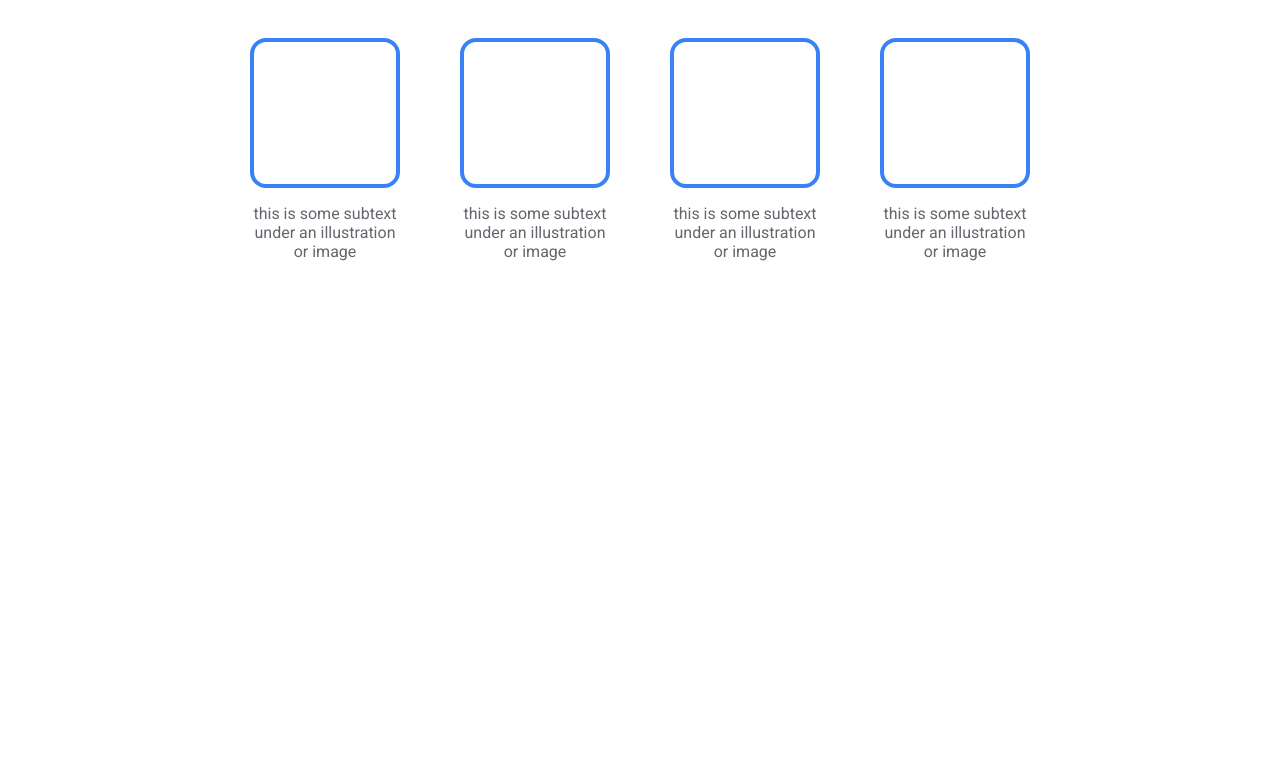
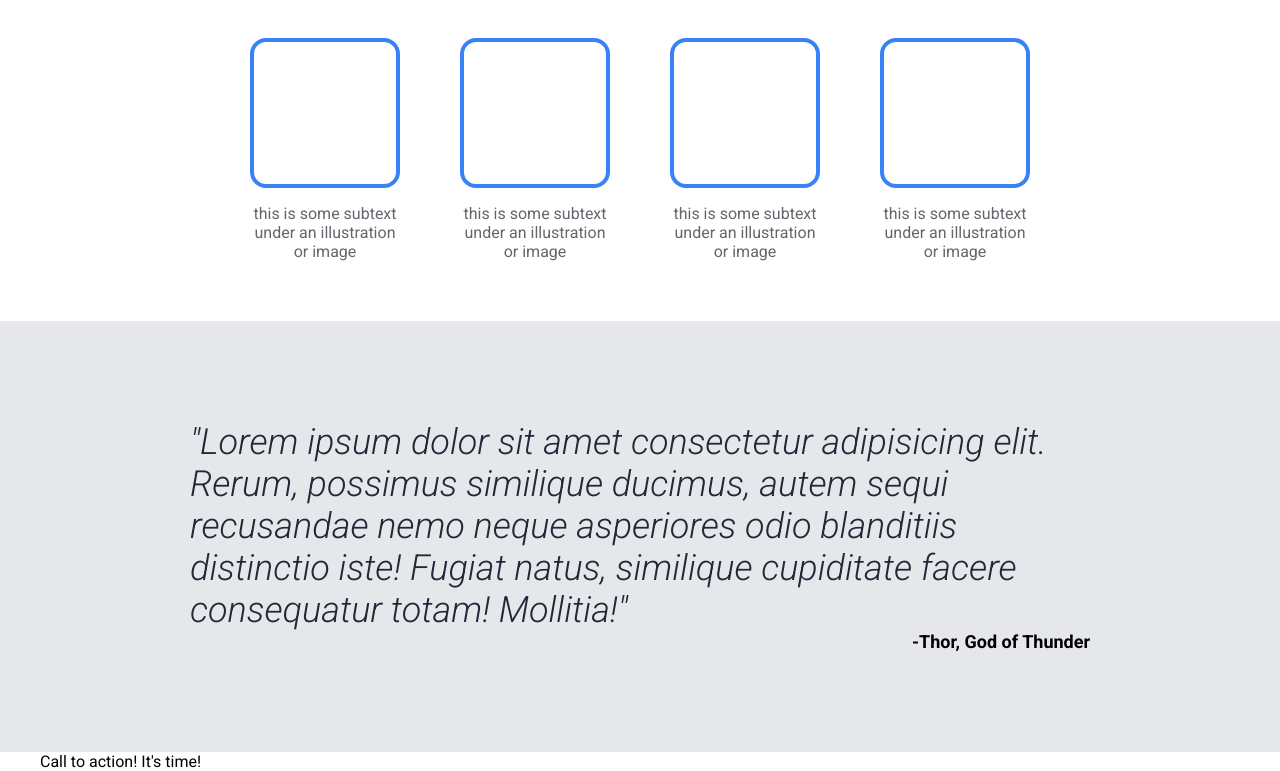
Before and after one commit to Jaylonnet/odin-css-landing-page, a plain HTML site: page index.html in a window 1280 px wide. Shown: the part 545-1316 px from the top of the page. Before the commit the page ends 866 px from the top, so only its background shows below. Drawn offline with Linux system fonts and the light colour scheme.

Commit message:
Testiomnial section complete

```diff
--- a/css/style.css
+++ b/css/style.css
@@ -129,3 +129,24 @@ li {
     border-radius: 16px;
     margin-bottom: 16px;
 }
+
+.testimonial {
+    background: #E5E7EB;
+}
+
+.testimonial-wrapper {
+    padding: 100px 150px;
+}
+
+.testimonial-quote {
+    font-size: 36px;
+    color: #1F2937;
+    font-style: italic;
+    font-weight: 300;
+}
+
+.testimonial-author {
+    text-align: right;
+    font-weight: 700;
+    font-size: 18px;
+}
--- a/index.html
+++ b/index.html
@@ -8,7 +8,7 @@
     <link rel="stylesheet" href="css/style.css">
     <title>Document</title>
     <style>
-        @import url('https://fonts.googleapis.com/css2?family=Roboto:wght@300;400;500;700&display=swap');
+        @import url('https://fonts.googleapis.com/css2?family=Roboto:ital,wght@0,300;0,400;0,500;0,700;1,300&display=swap');
     </style>
 </head>
 
@@ -65,6 +65,30 @@
             </div>
         </div>
     </div>
+
+    <div class="testimonial">
+        <div class="container">
+            <div class="testimonial-wrapper">
+                <p class="testimonial-quote">"Lorem ipsum dolor sit amet consectetur adipisicing elit. Rerum, possimus
+                    similique ducimus, autem
+                    sequi recusandae nemo neque asperiores odio blanditiis distinctio iste! Fugiat natus, similique
+                    cupiditate facere consequatur totam! Mollitia!"</p>
+                <p class="testimonial-author">-Thor, God of Thunder</p>
+            </div>
+        </div>
+    </div>
+
+    <div class="cta">
+        <div class="container">
+            <div class="cta-wrapper">
+                <div class="cta-box">
+                    <div class="cta-text">
+                        <p class="cta-heading">Call to action! It's time!</p>
+                    </div>
+                </div>
+            </div>
+        </div>
+    </div>
 </body>
 
 </html>
```
